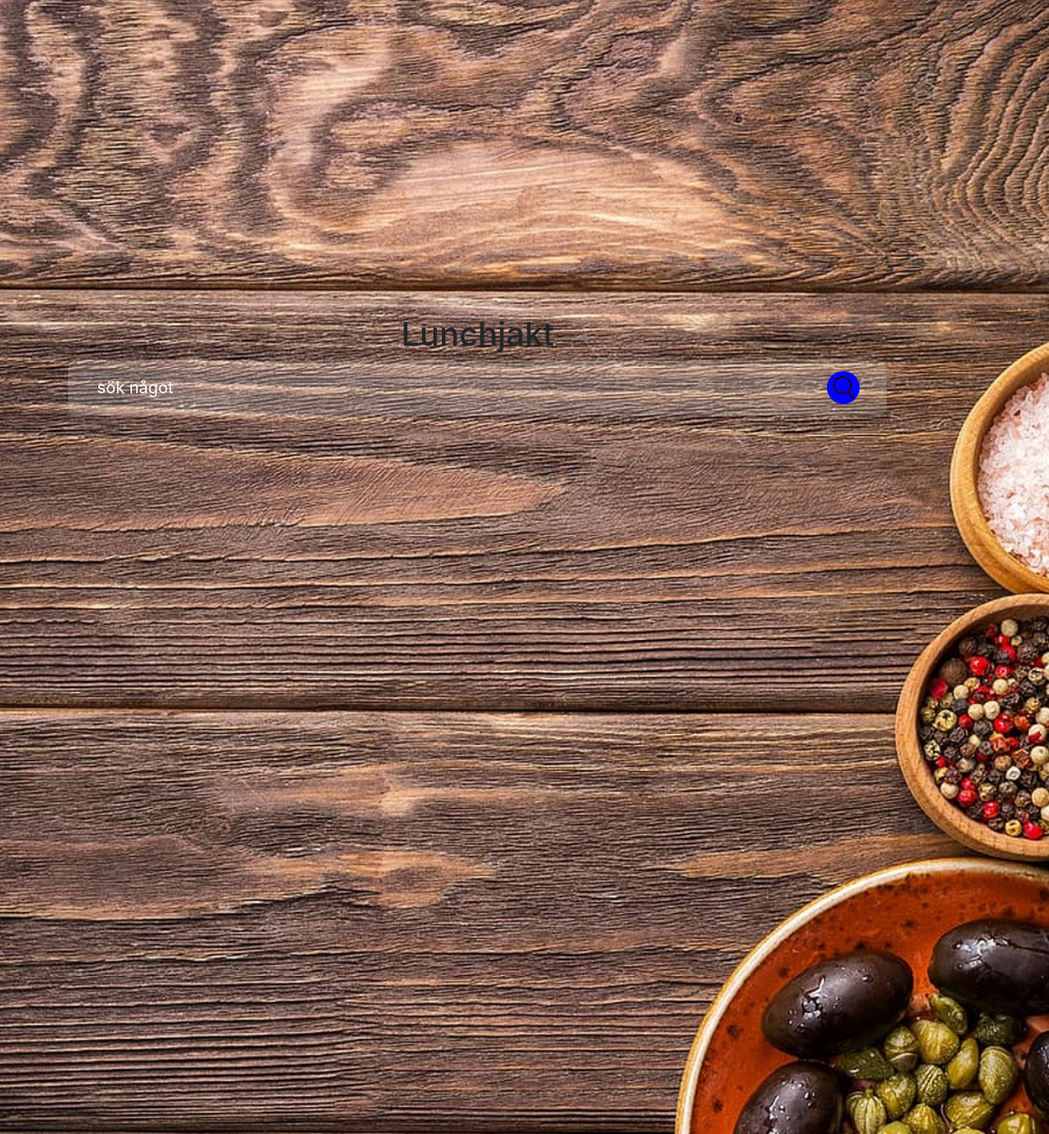
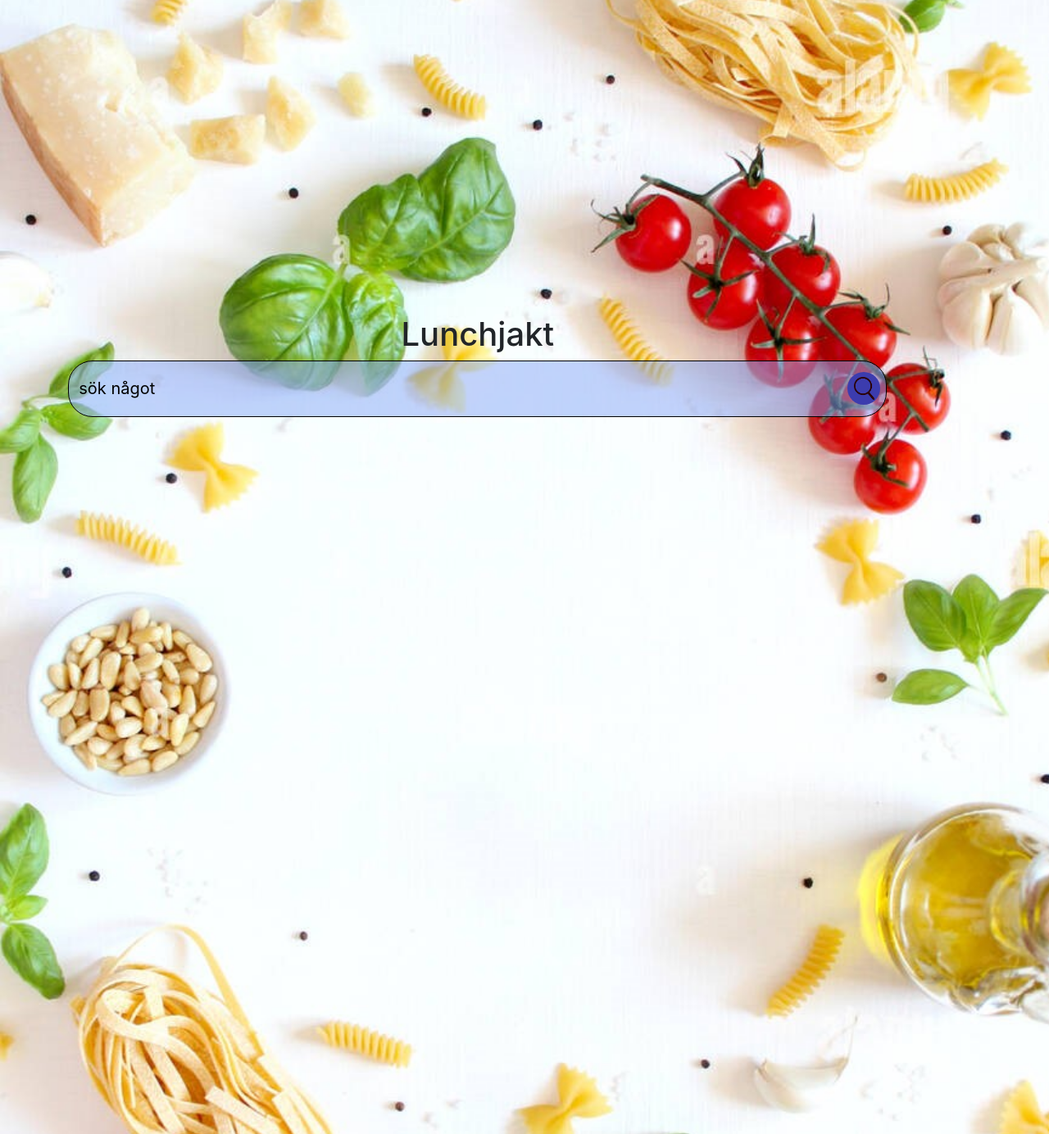
Before and after one commit to joseDaKing/lunchJakt, a Flask app: page / in a window 1280 px wide. Shown: the part 76-1460 px from the top of the page at 82% size. Run offline with Flask 2, Linux system fonts and the light colour scheme; some libraries are stand-ins or nearby versions.

Commit message:
ändringar
design

```diff
--- a/templates/base.html
+++ b/templates/base.html
@@ -16,7 +16,7 @@
 
 
 body {
-	background-image: url('/static/background.jpg');
+	background-image: url('/static/hex.jpg');
 	background-repeat: no-repeat;
   	background-attachment: fixed;
   	background-size: cover;
@@ -29,6 +29,8 @@ body {
 .pos-f-t label{
   color: white;
 }
+
+
 
   </style>
   <body>
--- a/templates/index.html
+++ b/templates/index.html
@@ -18,11 +18,15 @@ h1 {text-align: center;}
   width: 90%;
   height: 5%;
   margin: 0 auto;
-  background: rgba(255, 255, 255, 0.2);
-  border-radius: 10px;
+  background: rgba(136, 168, 247, 0.507);
   padding: 3%;
+  padding-right: 7px;
   display: flex;
   align-items: center;
+  padding-left: 10px;
+  color: black;
+  border-radius: 30px;
+  border: 1px solid black;
 
 }
 
@@ -32,11 +36,11 @@ h1 {text-align: center;}
   border: 0;
   outline: none;
   font-size: 20px;
-  color: white
+  color: rgb(0, 0, 0);
 }
 
 ::placeholder{
-  color: white;
+  color: black;
 }
 
 .search-bar button img{
@@ -48,12 +52,12 @@ h1 {text-align: center;}
   border-radius: 50%;
   width: 40px;
   height: 40px;
-  background-color: blue;
+  background-color: rgb(60, 60, 174);
   cursor: pointer;
 }
 
 body {
-	background-image: url('/static/background.jpg');
+	background-image: url('/static/foodie.jpg');
 	background-repeat: no-repeat;
   	background-attachment: fixed;
   	background-size: cover;
--- a/templates/suggestion.html
+++ b/templates/suggestion.html
@@ -72,7 +72,7 @@ p{
 }
 
 body {
-	background-image: url('/static/background.jpg');
+	background-image: url('/static/hex.jpg');
 	background-repeat: no-repeat;
   	background-attachment: fixed;
   	background-size: cover;
```
Also changed, not shown: templates/user.html (+31 -0 lines), static/foodie.jpg (added), static/hex.jpg (added), static/images.jpg (added).
